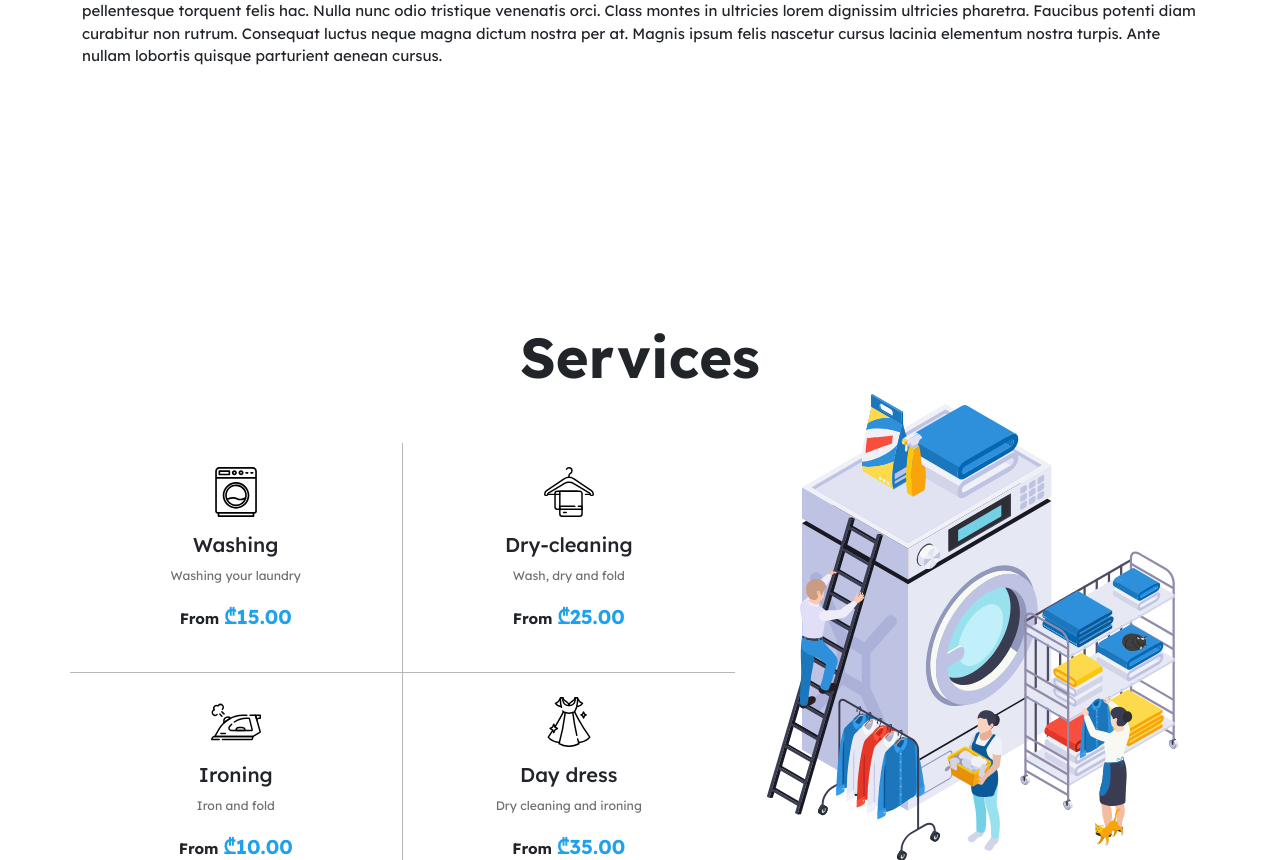
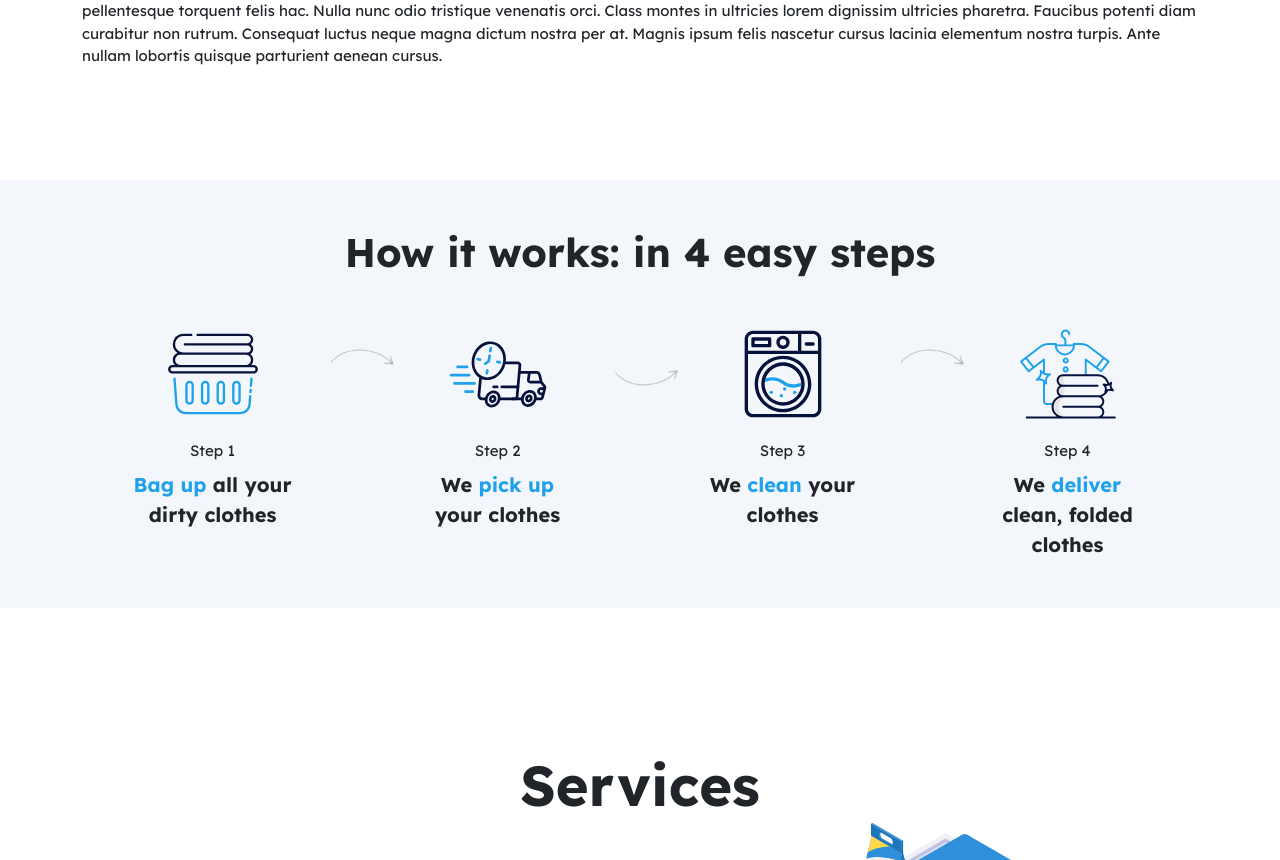
Before and after one commit to Kajaia/oxid-web-design, a PHP site: page / in a window 1280 px wide. Shown: the part 1441-2301 px from the top of the page. Run offline with PHP 8.4, Linux system fonts and the light colour scheme.

Commit message:
Added how it works steps

```diff
--- a/assets/css/style.css
+++ b/assets/css/style.css
@@ -132,6 +132,16 @@ body {
   margin-top: 60px;
 }
 
+.steps-image {
+  transition: transform 0.6s ease-in-out;
+  transform-style: preserve-3d;
+  display: inline-block;
+}
+
+.steps-col:hover .steps-image {
+  transform: rotateY(180deg);
+}
+
 /* Bootstrap */
 .text-primary {
   color: var(--c-primary) !important;
@@ -155,6 +165,11 @@ body {
 
   .faq-illustration {
     height: 400px;
+  }
+
+  .steps-arrow {
+    width: 90px;
+    height: 70px;
   }
 }
 
@@ -184,6 +199,14 @@ body {
 
   .faq-illustration {
     height: 100%;
+  }
+
+  .steps-arrow-col {
+    display: none;
+  }
+
+  .steps-col {
+    margin: 30px 0;
   }
 }
 
--- a/index.html
+++ b/index.html
@@ -151,6 +151,50 @@
           <p>Ligula porttitor eu at felis eget eleifend. Dis eros elementum tempor hac eleifend at eget tincidunt. Class ad augue lobortis proin commodo eros. Fringilla donec varius aptent porttitor aliquam ligula non condimentum. Ante aliquam feugiat leo euismod id. Mollis at erat metus risus volutpat. Mollis senectus curae vitae molestie amet integer nostra.</p>
           <p>Leo per mollis aptent ante at potenti. Rhoncus ut purus ex primis turpis feugiat tortor. Tempor purus dictumst ut litora rutrum nisl volutpat felis maximus. Venenatis eros primis vehicula blandit natoque auctor. Sapien felis pulvinar placerat venenatis gravida nunc id dignissim. Elit ac cursus id sociosqu pretium tortor dolor. Dolor semper neque a massa sodales risus velit. Pretium potenti taciti sociosqu vel massa.</p>
           <p>Dictum natoque porttitor turpis faucibus duis turpis congue curae. Mauris volutpat turpis ridiculus consectetur sed. Odio posuere adipiscing neque pellentesque torquent felis hac. Nulla nunc odio tristique venenatis orci. Class montes in ultricies lorem dignissim ultricies pharetra. Faucibus potenti diam curabitur non rutrum. Consequat luctus neque magna dictum nostra per at. Magnis ipsum felis nascetur cursus lacinia elementum nostra turpis. Ante nullam lobortis quisque parturient aenean cursus.</p>
+        </div>
+      </div>
+    </section>
+    <!-- How it works section -->
+    <section id="how-it-works" class="container-fluid p-5 bg-light-dark">
+      <div class="container">
+        <div class="row justify-content-center">
+          <span class="text-center display-6 fw-bold mb-5">How it works: in 4 easy steps</span>
+          <!-- Step -->
+          <div class="col-12 col-md-6 col-lg-2 steps-col text-center">
+            <img width="100" height="100" class="steps-image" src="/assets/img/icons/steps/laundry-basket.svg" alt="Laundry basket icon" loading="lazy" />
+            <p class="mb-0 mt-3">Step 1</p>
+            <p class="mb-0 fw-bold mt-2 fs-5 steps-title"><span class="text-secondary">Bag up</span> all your dirty clothes</p>
+          </div>
+          <!-- Arrow -->
+          <div class="col-1 steps-arrow-col">
+            <img width="120" height="100" class="steps-arrow" src="/assets/img/icons/steps/step-arrow-down.webp" alt="Arrow image" loading="lazy" />
+          </div>
+          <!-- Step -->
+          <div class="col-12 col-md-6 col-lg-2 steps-col text-center">
+            <img width="100" height="100" class="steps-image" src="/assets/img/icons/steps/delivery-truck.svg" alt="Delivery truck icon" loading="lazy" />
+            <p class="mb-0 mt-3">Step 2</p>
+            <p class="mb-0 fw-bold mt-2 fs-5 steps-title">We <span class="text-secondary">pick up</span> your clothes</p>
+          </div>
+          <!-- Arrow -->
+          <div class="col-1 steps-arrow-col">
+            <img width="120" height="100" class="steps-arrow" src="/assets/img/icons/steps/step-arrow-up.webp" alt="Arrow image" loading="lazy" />
+          </div>
+          <!-- Step -->
+          <div class="col-12 col-md-6 col-lg-2 steps-col text-center">
+            <img width="100" height="100" class="steps-image" src="/assets/img/icons/steps/washing-machine.svg" alt="Washing machine icon" loading="lazy" />
+            <p class="mb-0 mt-3">Step 3</p>
+            <p class="mb-0 fw-bold mt-2 fs-5 steps-title">We <span class="text-secondary">clean</span> your clothes</p>
+          </div>
+          <!-- Arrow -->
+          <div class="col-1 steps-arrow-col">
+            <img width="120" height="100" class="steps-arrow" src="/assets/img/icons/steps/step-arrow-down.webp" alt="Arrow image" loading="lazy" />
+          </div>
+          <!-- Step -->
+          <div class="col-12 col-md-6 col-lg-2 steps-col text-center">
+            <img width="100" height="100" class="steps-image" src="/assets/img/icons/steps/folded-cloth.svg" alt="Folded cloth icon" loading="lazy" />
+            <p class="mb-0 mt-3">Step 4</p>
+            <p class="mb-0 fw-bold mt-2 fs-5 steps-title">We <span class="text-secondary">deliver</span> clean, folded clothes</p>
+          </div>
         </div>
       </div>
     </section>
```
Also changed, not shown: assets/img/icons/steps/delivery-truck.svg (added), assets/img/icons/steps/folded-cloth.svg (added), assets/img/icons/steps/laundry-basket.svg (added), assets/img/icons/steps/step-arrow-down.webp (added), assets/img/icons/steps/step-arrow-up.webp (added), assets/img/icons/steps/washing-machine.svg (added).
